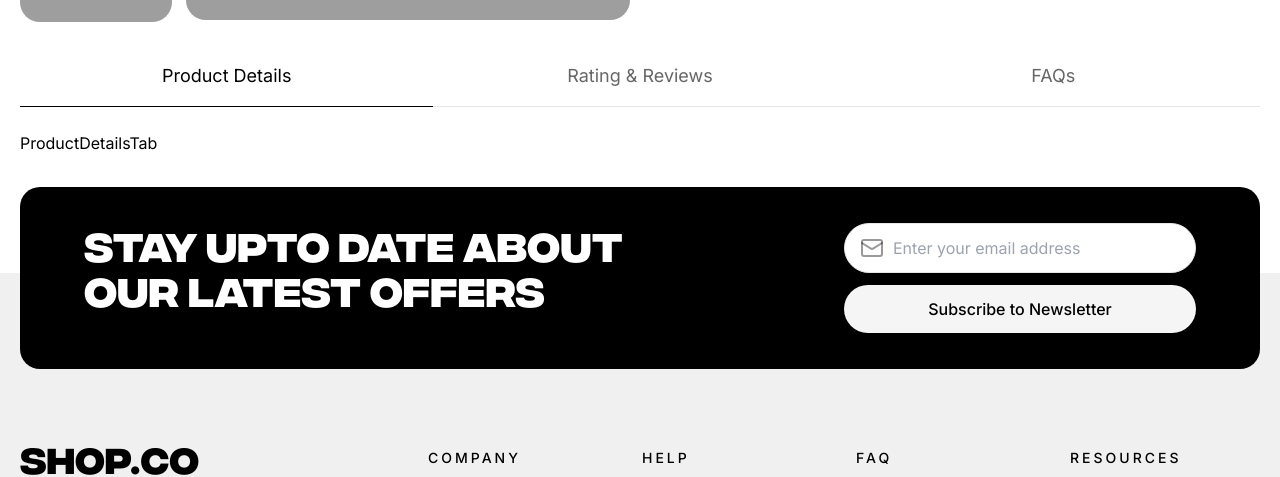
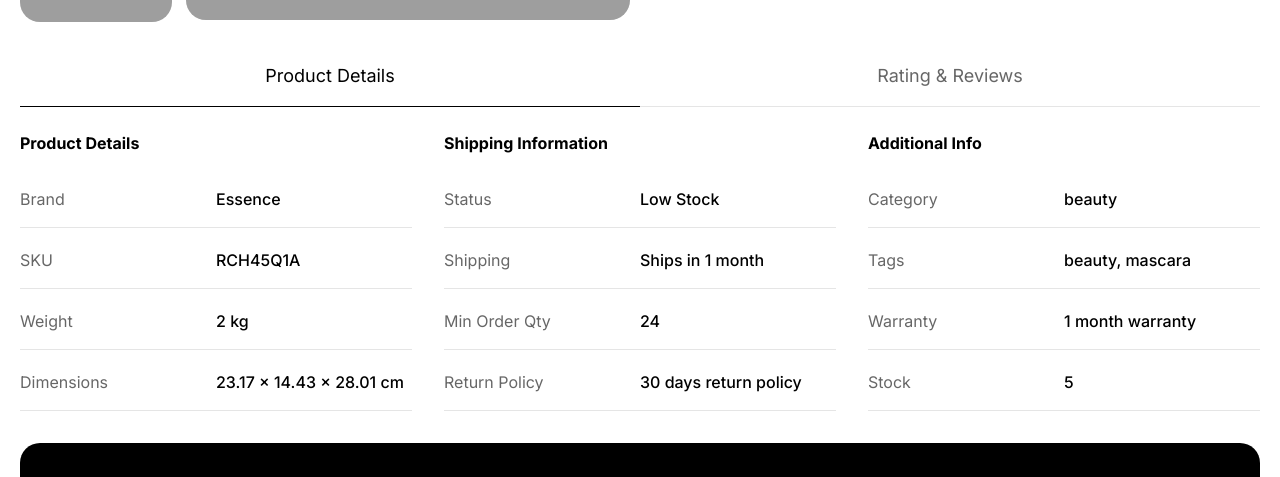
Before and after one commit to AJ1732/shop.co, a Next.js app: page /shop/1 in a window 1280 px wide. Shown: the part 698-1175 px from the top of the page. Built offline with nearby package versions, Linux system fonts and the light colour scheme; grey boxes are pictures that could not be loaded.

Commit message:
chore: update product display section

```diff
--- a/src/components/sections/ShopIdPage/ProductDisplaySection/index.tsx
+++ b/src/components/sections/ShopIdPage/ProductDisplaySection/index.tsx
@@ -1,38 +1,5 @@
+import { productDetails } from "@/constants/products";
 import { ImageDisplay, InfoDisplay } from "./components";
-
-const productDetails = {
-  id: 1,
-  title: "Essence Mascara Lash Princess",
-  description:
-    "The Essence Mascara Lash Princess is a popular mascara known for its volumizing and lengthening effects. Achieve dramatic lashes with this long-lasting and cruelty-free formula.",
-  category: "beauty",
-  price: 9.99,
-  discountPercentage: 7.17,
-  rating: 4.94,
-  stock: 5,
-  tags: ["beauty", "mascara"],
-  brand: "Essence",
-  sku: "RCH45Q1A",
-  weight: 2,
-  dimensions: {
-    width: 23.17,
-    height: 14.43,
-    depth: 28.01,
-  },
-  warrantyInformation: "1 month warranty",
-  shippingInformation: "Ships in 1 month",
-  availabilityStatus: "Low Stock",
-  returnPolicy: "30 days return policy",
-  minimumOrderQuantity: 24,
-  meta: {
-    createdAt: "2024-05-23T08:56:21.618Z",
-    updatedAt: "2024-05-23T08:56:21.618Z",
-    barcode: "9164035109868",
-    qrCode: "...",
-  },
-  thumbnail: "...",
-  images: ["...", "...", "..."],
-};
 
 const ProductDisplaySection = () => {
   return (
--- a/src/components/sections/ShopIdPage/ProductTabSection/components/ProductDetailsTab/index.tsx
+++ b/src/components/sections/ShopIdPage/ProductTabSection/components/ProductDetailsTab/index.tsx
@@ -1,4 +1,82 @@
-const ProductDetailsTab = () => {
-  return <div>ProductDetailsTab</div>;
+interface ProductDimensions {
+  width: number;
+  height: number;
+  depth: number;
+}
+
+interface ProductMeta {
+  createdAt: string;
+  updatedAt: string;
+  barcode: string;
+  qrCode: string;
+}
+
+interface ProductDetails {
+  id: number;
+  title: string;
+  description: string;
+  category: string;
+  price: number;
+  discountPercentage: number;
+  rating: number;
+  stock: number;
+  tags: string[];
+  brand: string;
+  sku: string;
+  weight: number;
+  dimensions: ProductDimensions;
+  warrantyInformation: string;
+  shippingInformation: string;
+  availabilityStatus: string;
+  returnPolicy: string;
+  minimumOrderQuantity: number;
+  meta: ProductMeta;
+}
+
+const DetailRow = ({
+  label,
+  value,
+}: {
+  label: string;
+  value: string | number;
+}) => (
+  <div className="grid grid-cols-2 border-b border-black/10 py-4">
+    <span className="text-black/60">{label}</span>
+    <span className="font-medium">{value}</span>
+  </div>
+);
+
+const ProductDetailsTab = ({ product }: { product: ProductDetails }) => {
+  return (
+    <div className="grid grid-cols-1 gap-8 lg:grid-cols-3">
+      <div className="space-y-1">
+        <h3 className="mb-4 font-bold">Product Details</h3>
+        <DetailRow label="Brand" value={product.brand} />
+        <DetailRow label="SKU" value={product.sku} />
+        <DetailRow label="Weight" value={`${product.weight} kg`} />
+        <DetailRow
+          label="Dimensions"
+          value={`${product.dimensions.width} × ${product.dimensions.height} × ${product.dimensions.depth} cm`}
+        />
+      </div>
+
+      <div className="space-y-1">
+        <h3 className="mb-4 font-bold">Shipping Information</h3>
+        <DetailRow label="Status" value={product.availabilityStatus} />
+        <DetailRow label="Shipping" value={product.shippingInformation} />
+        <DetailRow label="Min Order Qty" value={product.minimumOrderQuantity} />
+        <DetailRow label="Return Policy" value={product.returnPolicy} />
+      </div>
+
+      <div className="space-y-1">
+        <h3 className="mb-4 font-bold">Additional Info</h3>
+        <DetailRow label="Category" value={product.category} />
+        <DetailRow label="Tags" value={product.tags.join(", ")} />
+        <DetailRow label="Warranty" value={product.warrantyInformation} />
+        <DetailRow label="Stock" value={product.stock} />
+      </div>
+    </div>
+  );
 };
+
 export default ProductDetailsTab;
--- a/src/components/sections/ShopIdPage/ProductTabSection/components/index.tsx
+++ b/src/components/sections/ShopIdPage/ProductTabSection/components/index.tsx
@@ -1,3 +1,3 @@
-export {default as ProductDetailsTab} from "./ProductDetailsTab"
-export {default as RatingRevewsTab} from "./RatingRevewsTab"
-export {default as FaqsTab} from "./FaqsTab"
+export { default as ProductDetailsTab } from "./ProductDetailsTab";
+export { default as RatingRevewsTab } from "./RatingRevewsTab";
+export { default as FaqsTab } from "./FaqsTab";
--- a/src/components/sections/ShopIdPage/ProductTabSection/index.tsx
+++ b/src/components/sections/ShopIdPage/ProductTabSection/index.tsx
@@ -1,5 +1,6 @@
 import dynamic from "next/dynamic";
 import { Tabs, TabsContent, TabsList, TabsTrigger } from "@/components/ui/tabs";
+import { productDetails } from "@/constants/products";
 
 const Loader = () => <div>Loading...</div>;
 
@@ -14,10 +15,10 @@ const RatingRevewsTab = dynamic(
   { loading: () => <Loader /> },
 );
 
-const FaqsTab = dynamic(
-  () => import("./components").then((mod) => mod.FaqsTab),
-  { loading: () => <Loader /> },
-);
+// const FaqsTab = dynamic(
+//   () => import("./components").then((mod) => mod.FaqsTab),
+//   { loading: () => <Loader /> },
+// );
 
 const ProductTabSection = () => {
   return (
@@ -29,20 +30,20 @@ const ProductTabSection = () => {
         <TabsTrigger value="ratings-reviews" className="w-full">
           Rating & Reviews
         </TabsTrigger>
-        <TabsTrigger value="faqs" className="w-full">
+        {/* <TabsTrigger value="faqs" className="w-full">
           FAQs
-        </TabsTrigger>
+        </TabsTrigger> */}
       </TabsList>
 
       <TabsContent value="details">
-        <ProductDetailsTab />
+        <ProductDetailsTab product={productDetails} />
       </TabsContent>
       <TabsContent value="ratings-reviews">
         <RatingRevewsTab />
       </TabsContent>
-      <TabsContent value="faqs">
+      {/* <TabsContent value="faqs">
         <FaqsTab />
-      </TabsContent>
+      </TabsContent> */}
     </Tabs>
   );
 };
--- /dev/null
+++ b/src/constants/products.ts
@@ -0,0 +1,33 @@
+export const productDetails = {
+  id: 1,
+  title: "Essence Mascara Lash Princess",
+  description:
+    "The Essence Mascara Lash Princess is a popular mascara known for its volumizing and lengthening effects. Achieve dramatic lashes with this long-lasting and cruelty-free formula.",
+  category: "beauty",
+  price: 9.99,
+  discountPercentage: 7.17,
+  rating: 4.94,
+  stock: 5,
+  tags: ["beauty", "mascara"],
+  brand: "Essence",
+  sku: "RCH45Q1A",
+  weight: 2,
+  dimensions: {
+    width: 23.17,
+    height: 14.43,
+    depth: 28.01,
+  },
+  warrantyInformation: "1 month warranty",
+  shippingInformation: "Ships in 1 month",
+  availabilityStatus: "Low Stock",
+  returnPolicy: "30 days return policy",
+  minimumOrderQuantity: 24,
+  meta: {
+    createdAt: "2024-05-23T08:56:21.618Z",
+    updatedAt: "2024-05-23T08:56:21.618Z",
+    barcode: "9164035109868",
+    qrCode: "...",
+  },
+  thumbnail: "...",
+  images: ["...", "...", "..."],
+};
```
